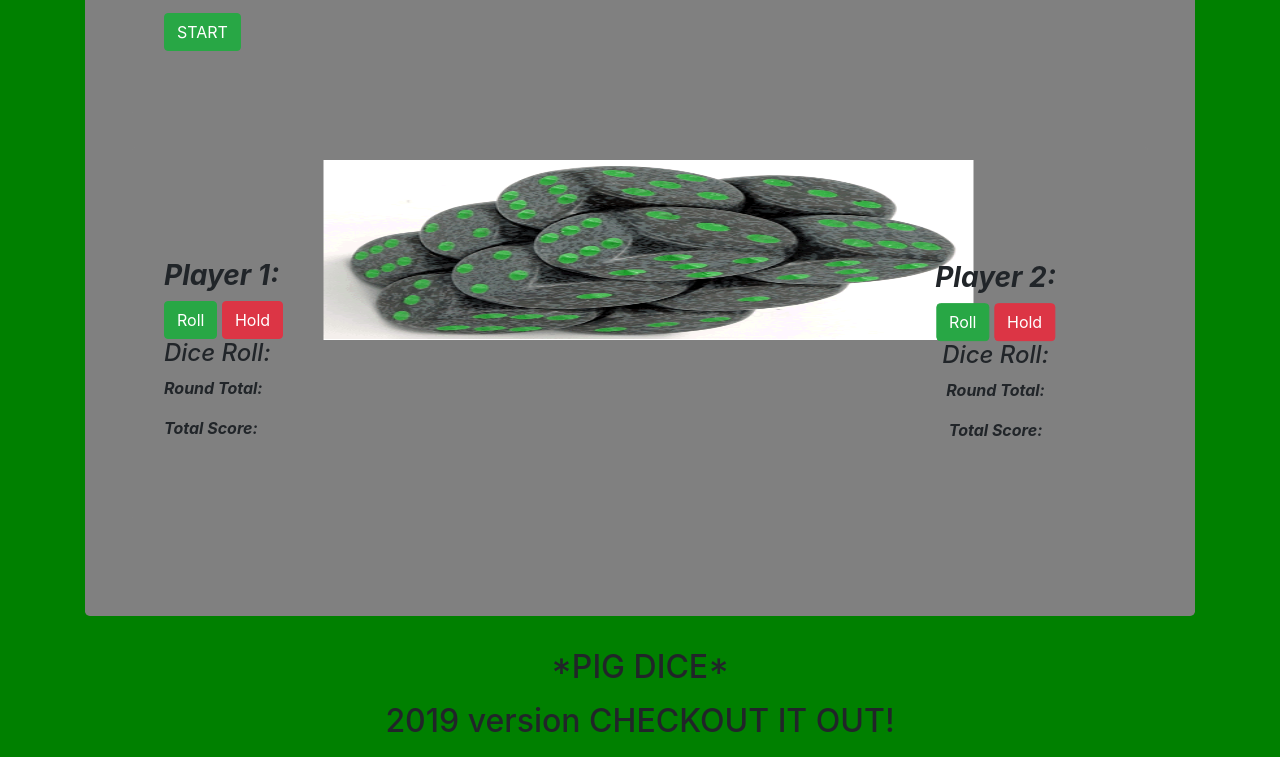
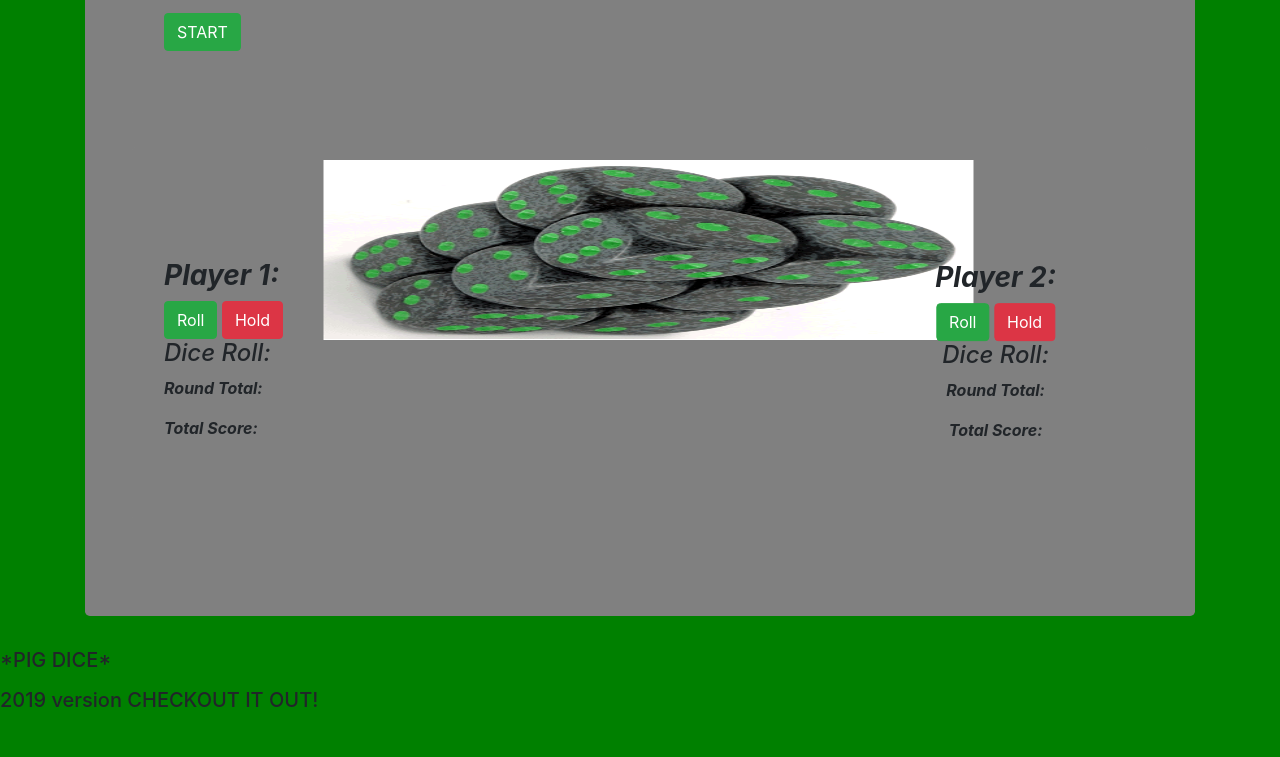
Before and after one commit to johnmwangi/Pig-Dice, a plain HTML site: page index.html in a window 1280 px wide. Shown: the part 378-1135 px from the top of the page. After the commit the page ends 1106 px from the top, so only its background shows below. Drawn offline with Linux system fonts and the light colour scheme.

Commit message:
footer pig dice version

```diff
--- a/index.html
+++ b/index.html
@@ -73,12 +73,13 @@
   </div>
 
   <p>
-    <h2>*PIG DICE*</h2>
+    <h5>*PIG DICE*</h5>
   </P>
   <P>
-    <h2>2019 version CHECKOUT IT OUT!</h2>
+    <h5>2019 version CHECKOUT IT OUT!</h5>
   </P>
 
 
 </body>
+
 </html>
```
Also changed, not shown: js/scripts.js (indentation only), 1 other file.
